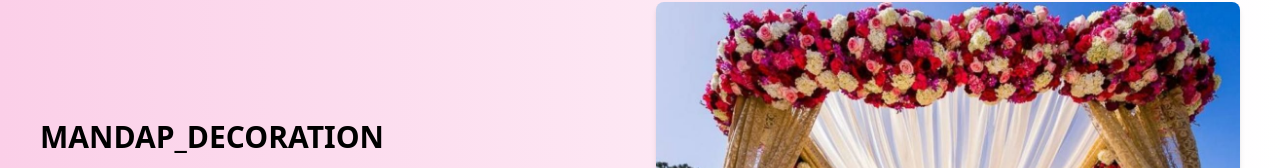
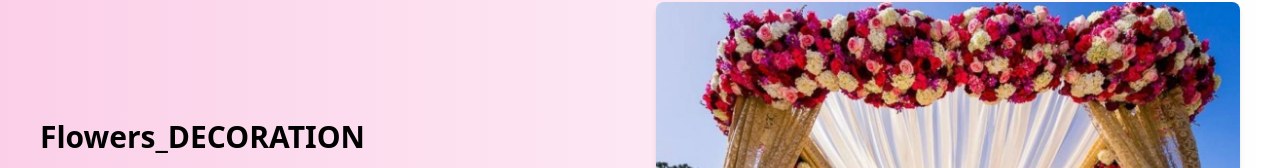
Before and after one commit to dilipmali9450/decoration-, a website: page index.html in a window 1280 px wide. Shown: the part 142-310 px from the top of the page. Drawn offline with nearby package versions, Linux system fonts and the light colour scheme.

Commit message:
Update index.html

```diff
--- a/index.html
+++ b/index.html
@@ -47,7 +47,7 @@
        <!--mandap decoration-->
     <div class="max-w-7xl mx-auto flex flex-col md:flex-row items-center p-6 shadow-md pt-32">
         <div class="md:w-1/2 p-4">
-            <h1 class="text-3xl font-bold mb-4">  MANDAP_DECORATION</h1>
+            <h1 class="text-3xl font-bold mb-4">  Flowers_DECORATION</h1>
             <p class="text-gray-700">A great mandap design is not just about pleasing aesthectics but also about the meaning behind putting up a canopy with four pillars that marks the auspiciousness of a fruitful married life. Only a selected number of people are allowed in the mandap under it’s canopy .</p>
             <button class="mt-4 bg-blue-500 text-white px-4 py-2 rounded hover:bg-blue-600">Learn More</button>
         </div>
```
